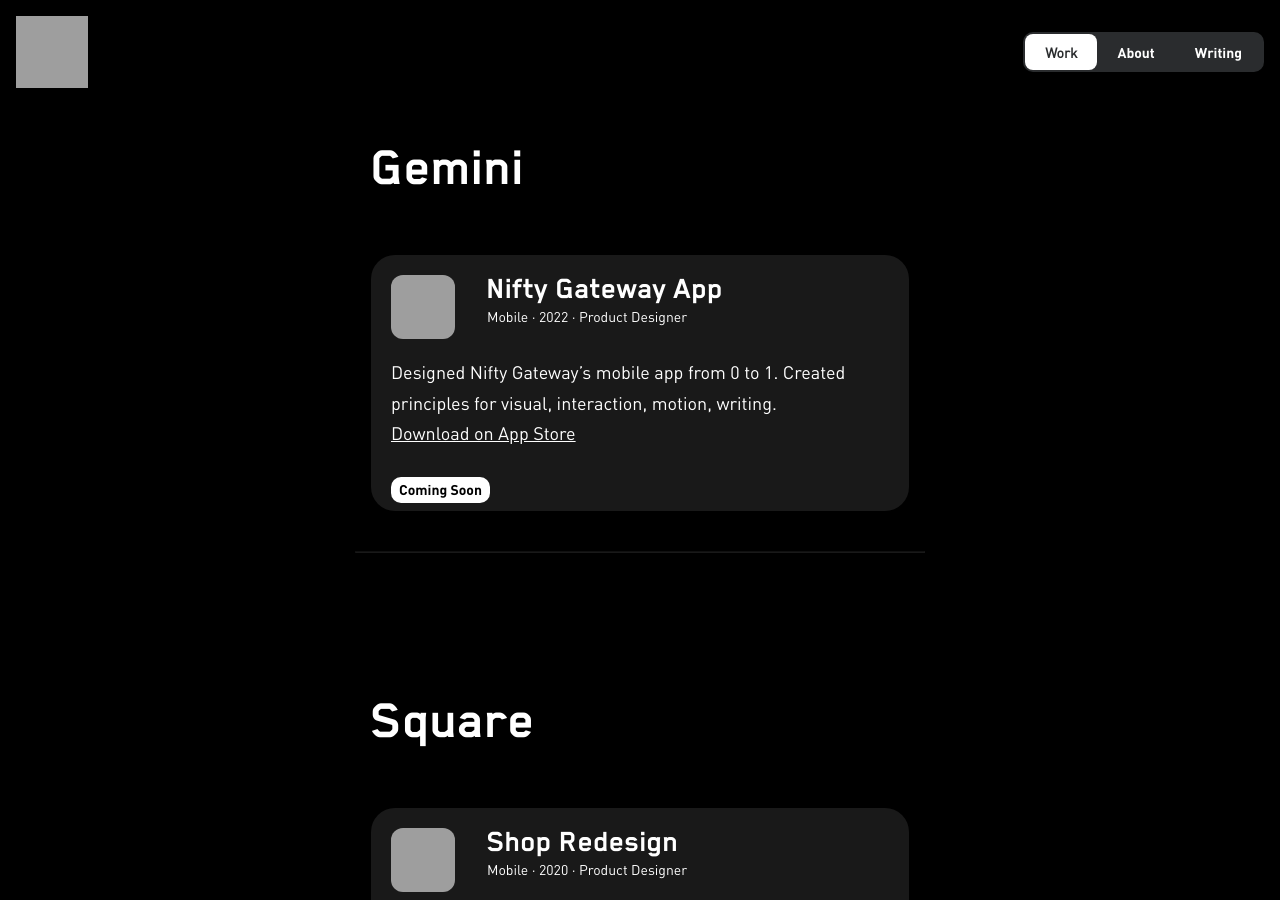
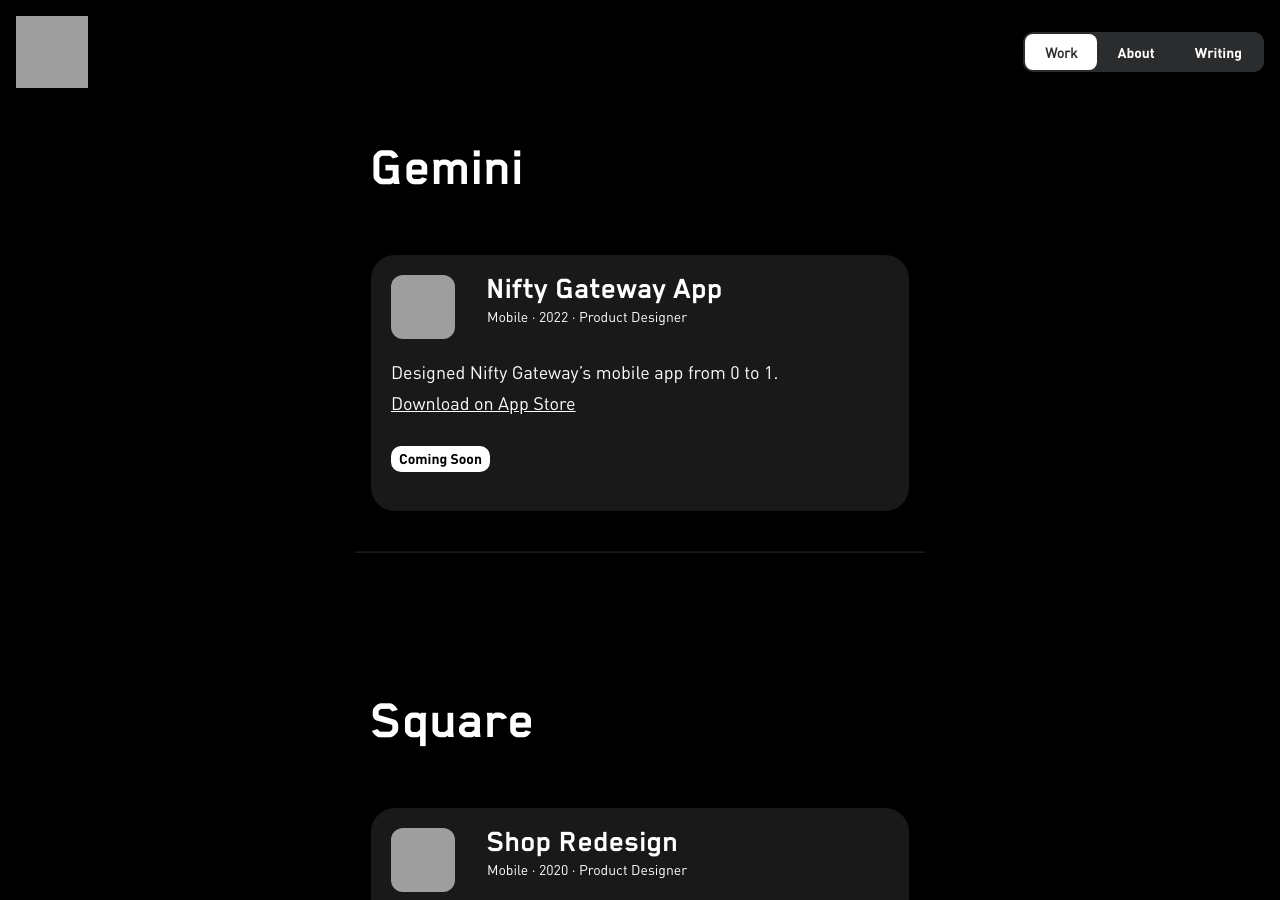
Before and after one commit to jotd/jotd-portfolio, a Jekyll site: the page work/index.html, which Jekyll copies as it is, in a window 1280 px wide and 900 px high. Built offline with Jekyll 4.4.1, drawn with Linux system fonts in a browser that asks for light colours; grey boxes are pictures that could not be loaded.

Commit message:
Update index.html

```diff
--- a/work/index.html
+++ b/work/index.html
@@ -56,7 +56,7 @@
         <p class="work-metadata">Mobile · 2022 · Product Designer</p>
         <p class="blurb">
           Designed Nifty Gateway’s mobile app from 0 to 1.
-          Created principles for visual, interaction, motion, writing.
+
           <a href="https://apps.apple.com/mk/app/nifty-gateway/id1599792483">
             Download on App Store
           </a>
```
